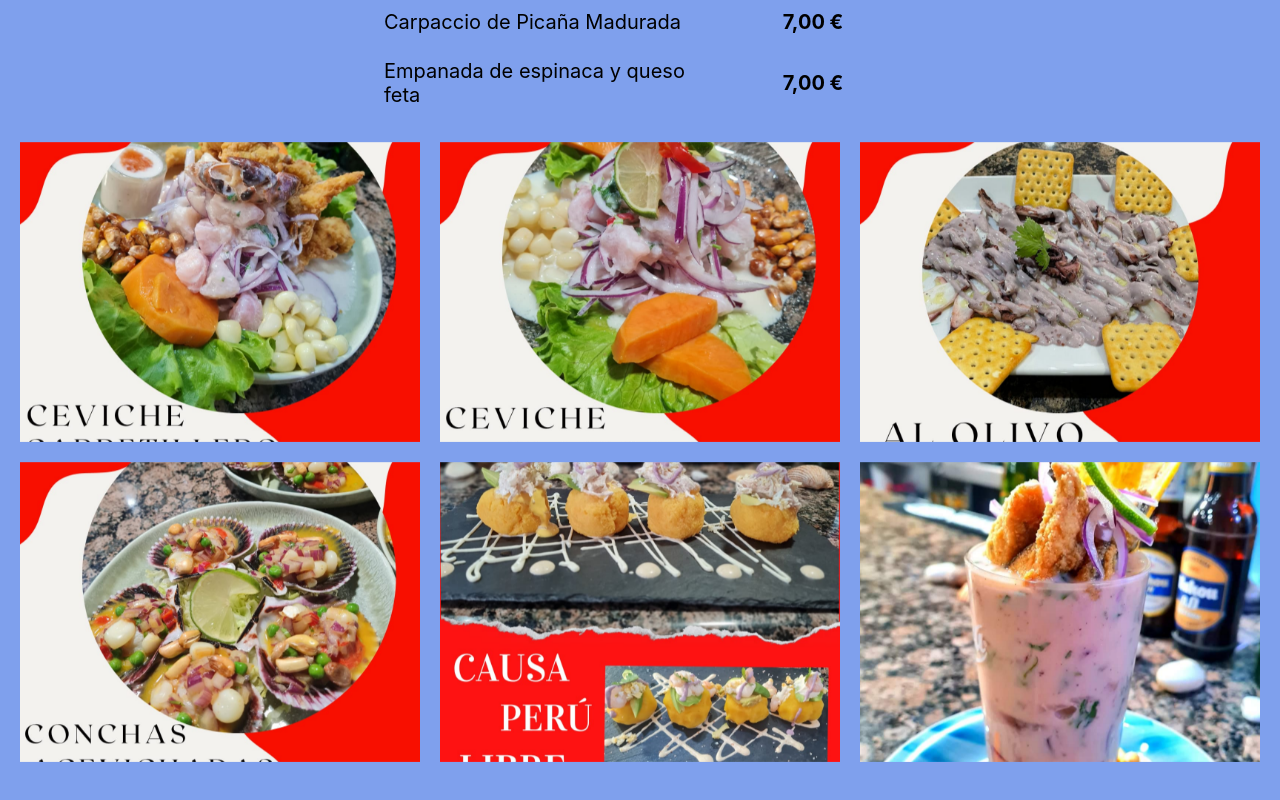
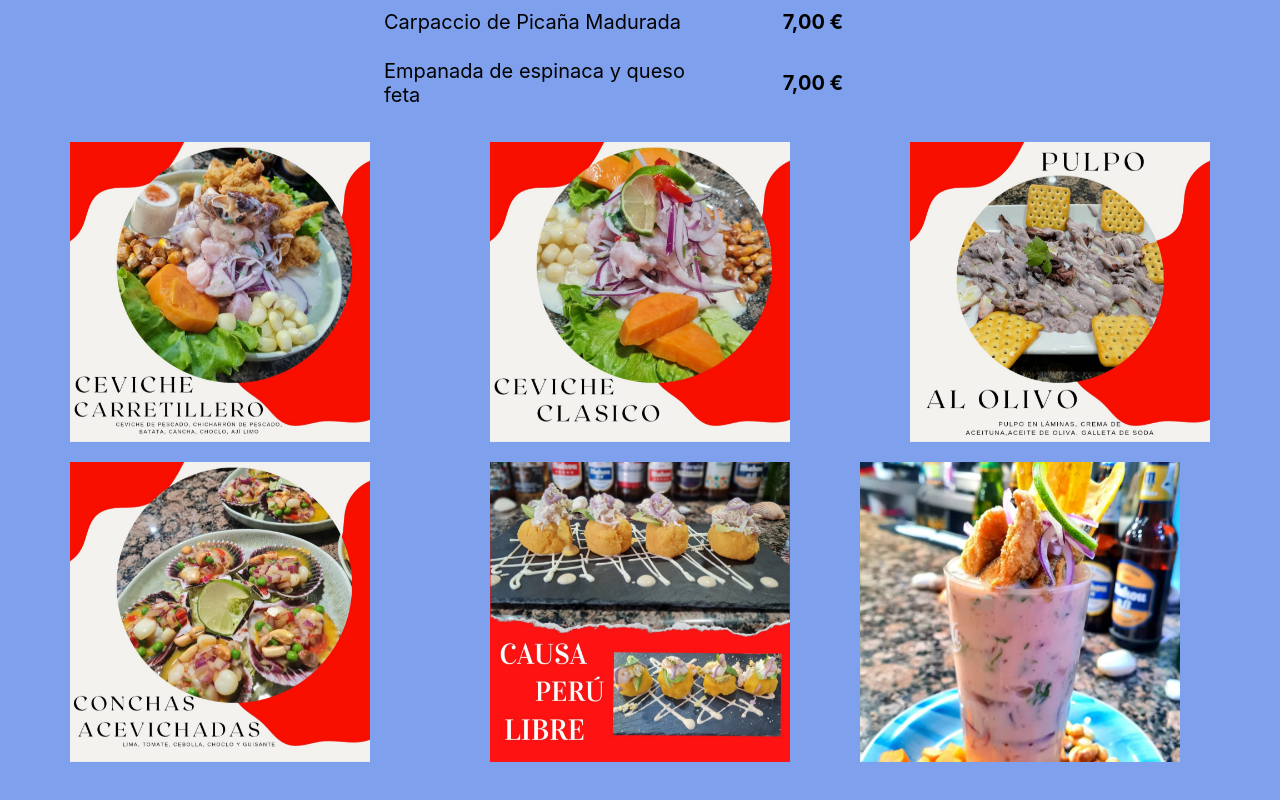
Before and after one commit to jjo64/barra-25, a plain HTML site: page index.html in a window 1280 px wide. Shown: the part 3653-4453 px from the top of the page. Drawn offline with Linux system fonts and the light colour scheme.

Commit message:
actualizacion provisoria

```diff
--- a/index.html
+++ b/index.html
@@ -36,7 +36,8 @@
                 <h2>Reservas</h2>
                 <p>Reservas on-line o a través del teléfono 687 77 37 17.
                     <br><br>
-                    Se aplica política de cancelación para todas las reservas.</p>
+                    Se aplica política de cancelación para todas las reservas.
+                </p>
             </section>
         </div>
         <div class="secciones">
@@ -173,7 +174,7 @@
                 <div class="flip-card">
                     <div class="flip-card-inner">
                         <div class="flip-card-front">
-                            <img src="/imagenes/plato-6.jpg" alt="plato-6">
+                            <img src="/imagenes/plato-6.jpg" alt="plato-6" id="plato-6">
                         </div>
                         <div class="flip-card-back">
                             <p>Leche de Tigre
@@ -201,7 +202,7 @@
                 </blockquote>
             </div>
         </div>
-
+    </div>
     <div class="pie-de-pagina">
         <footer>
             <h3 style="text-align:center;white-space:pre-wrap;">© 2022 BARRA 25 Madrid S.L.</h3>
--- a/style.css
+++ b/style.css
@@ -289,6 +289,13 @@ nav a:hover {
 .flip-card-front img {
     width: 100%;
     height: 100%;
+    object-fit: contain; /* Ajusta la imagen para que quepa dentro del contenedor */
+    object-position: center; /* Opcional: centra la imagen dentro del contenedor */
+}
+
+#plato-6 {
+    width: 80%; /* Cambia el ancho de la imagen según sea necesario */
+    height: 100%; /* Cambia la altura de la imagen según sea necesario */
     object-fit: cover;
     object-position: center;
 }
```
Lines whose indentation alone changed are shown as unchanged.
